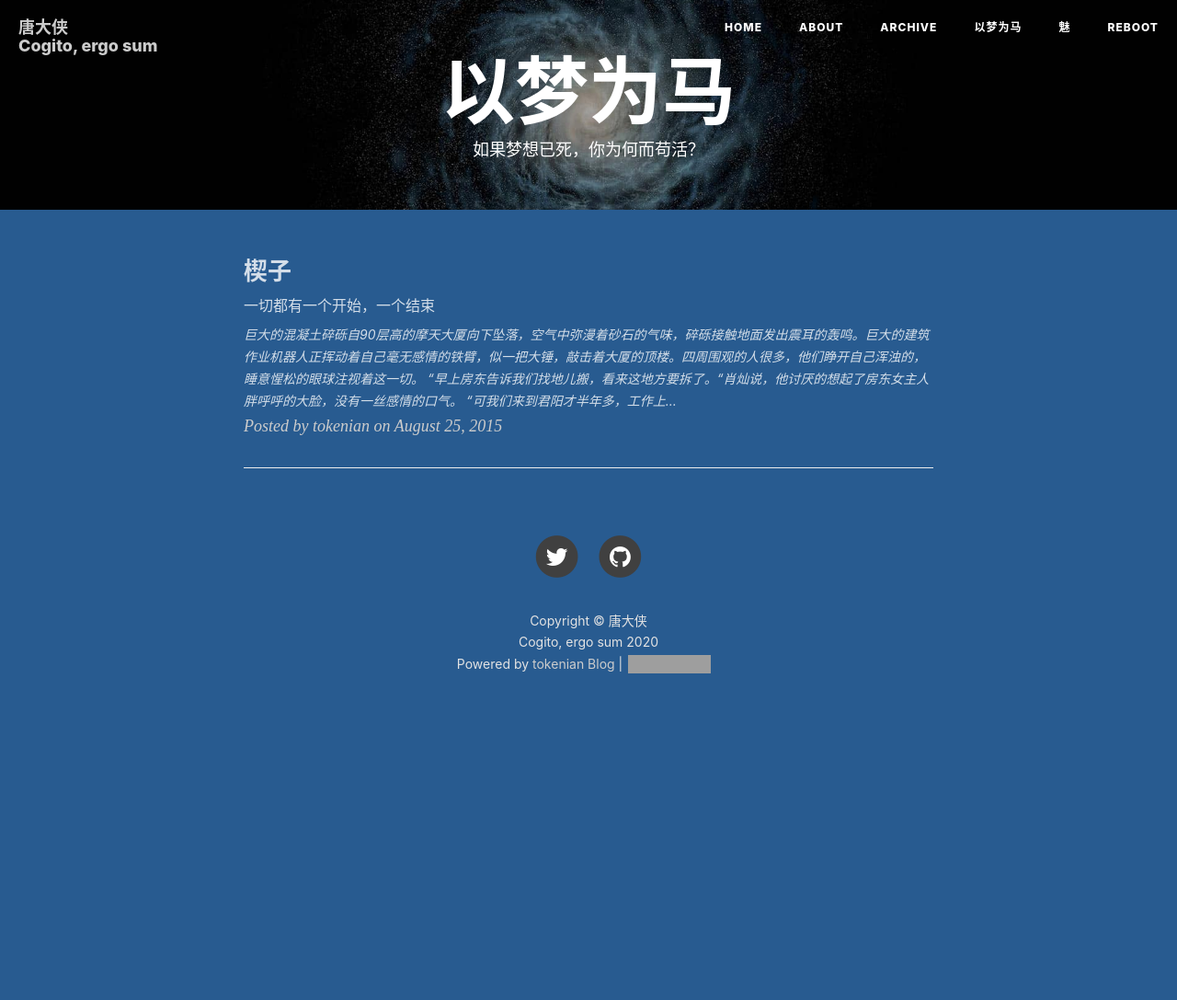
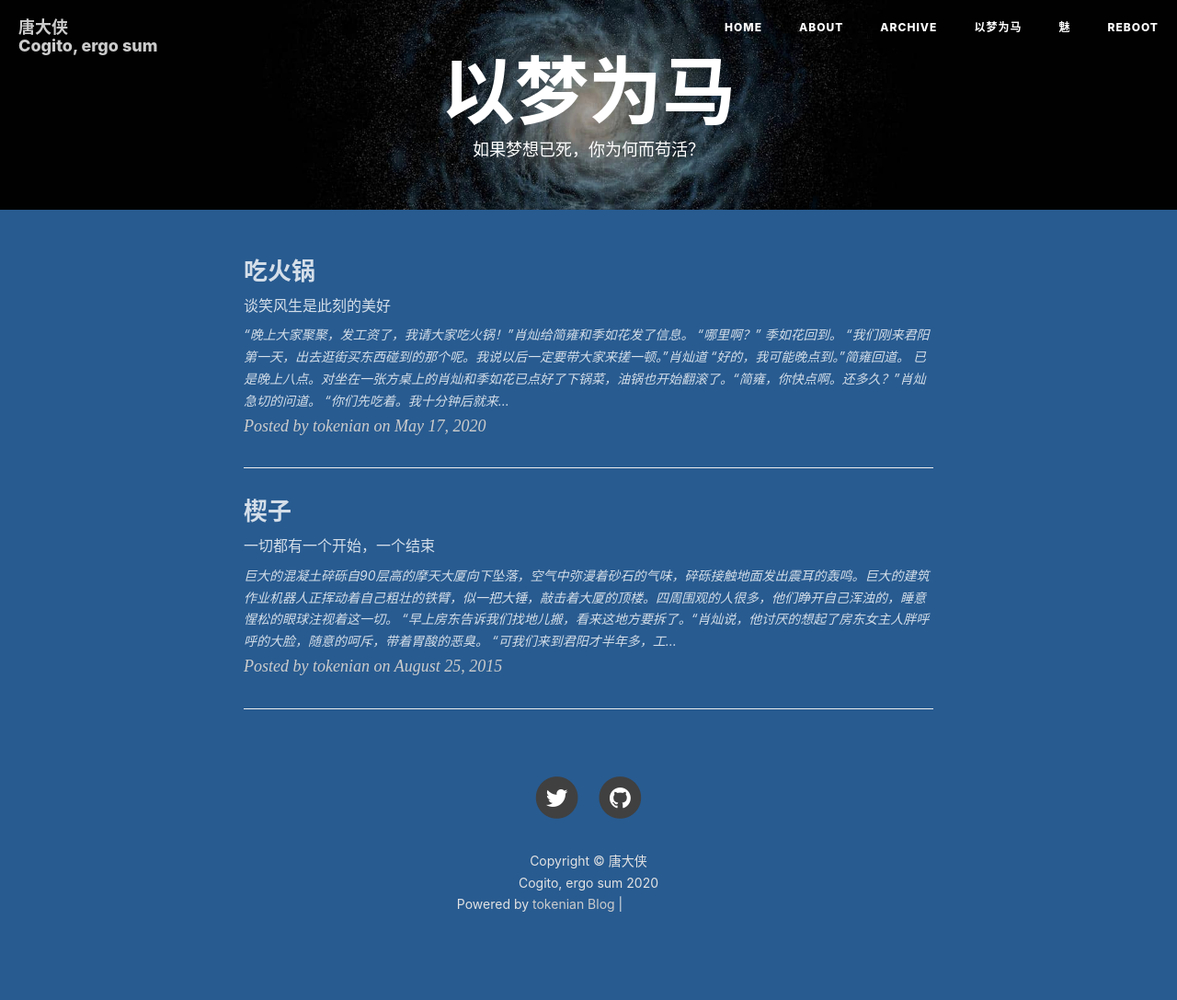
Before and after one commit to tokenian/tokenian.github.io, a Jekyll site: the page built from dream.html, in a window 1280 px wide. Shown: the whole page at 92% size. Built offline with Jekyll 4.4.1, drawn with Linux system fonts in a browser that asks for light colours; nearby versions of some CDN libraries; comment, search, counter and statistics services are not loaded; before the commit the page ends 900 px from its top, so only the background shows below that; grey boxes are pictures that could not be loaded.

Commit message:
continue my work

```diff
--- a/_posts/dream/2015-08-25-dream-1.md
+++ b/_posts/dream/2015-08-25-dream-1.md
@@ -8,28 +8,25 @@
   - dream
 ---
 
-巨大的混凝土碎砾自90层高的摩天大厦向下坠落，空气中弥漫着砂石的气味，碎砾接触地面发出震耳的轰鸣。巨大的建筑作业机器人正挥动着自己毫无感情的铁臂，似一把大锤，敲击着大厦的顶楼。四周围观的人很多，他们睁开自己浑浊的，睡意惺松的眼球注视着这一切。
-“早上房东告诉我们找地儿搬，看来这地方要拆了。“肖灿说，他讨厌的想起了房东女主人胖呼呼的大脸，没有一丝感情的口气。
+巨大的混凝土碎砾自90层高的摩天大厦向下坠落，空气中弥漫着砂石的气味，碎砾接触地面发出震耳的轰鸣。巨大的建筑作业机器人正挥动着自己粗壮的铁臂，似一把大锤，敲击着大厦的顶楼。四周围观的人很多，他们睁开自己浑浊的，睡意惺松的眼球注视着这一切。
+“早上房东告诉我们找地儿搬，看来这地方要拆了。“肖灿说，他讨厌的想起了房东女主人胖呼呼的大脸，随意的呵斥，带着胃酸的恶臭。
 
-“可我们来到君阳才半年多，工作上才没安稳多久，能到哪儿去啊。“说话的是一个女孩子，叫季如花。她干净的脸上挂着忧郁，对于未来，她总是不安。
+“可我们来到君阳才半年多，工作上才没安稳多久，能到哪儿去啊。“说话的是一个女孩子，叫季如花。她的眼睛里藏着忧郁，对于未来，她总是不安。
 
 “这周咱们出去找房子吧。“一个方正脸的孩子，很平静，他叫简雍。
 
-肖灿、季如花、简雍，他们三人来到君阳也就半年多，在这个大城市惺惺相惜，共同去挑战自己的命运。农村经济的落后，依靠农作物的收成是难以为继了。神国的历史是含糊不清的，君阳为何叫君阳历史上也没什么记载。据他们上过的历史书上的记载，神国是被神所眷顾的，是神创造的，但是没有人见过神，人也是神创造的。历史上出现了不少的王朝，但是每个王朝对于自己的历史往往都浓墨粉饰，对前朝都是恶意诋毁，前朝史书则是付之一炬。所以，这个国家，没有史学家，没有史学家存活的土壤。
+肖灿、季如花、简雍，他们三人来到君阳也就半年多，在这个大城市惺惺相惜，共同去挑战自己的命运。农村经济的落后，依靠农作物的收成是难以为继了。神国的历史是含糊不清的，君阳为何叫君阳历史上也没什么记载。据他们上过的历史书上的记载，神国是被神所眷顾的，是神创造的，但是没有人见过神，人也是神创造的。历史上出现了不少的王朝，但是每个王朝对于自己的历史往往都浓墨粉饰，对前朝都是恶意诋毁。前朝的史书往往付之一炬，真相也只能留在野史遗话里。所以，这个国家，没有史学家，没有史学家存活的土壤。
 
-三人挤在15平米的地方，肖灿和简雍住一间，季如花单独一间。在踏上来到君阳的火车前，季如花的父亲拉着肖灿和简雍的手，
-叮嘱他们好好照顾自己的女儿。而到了君阳，三人也不分彼此了，作为同一个村里走出来的，共同进退，共同吃喝拉撒。
+三人挤在15平米的地方，肖灿和简雍住一间，季如花单独一间。在踏上来到君阳的火车前，季如花的父亲拉着肖灿和简雍的手，叮嘱他们好好照顾自己的女儿。而到了君阳，三人也不分彼此了，作为同一个村里走出来的，共同进退，共同吃喝拉撒。
 
    “我先走了！“肖灿奔向了公交车站，他的那班车不好等，往往间隔半小时以上。季如花对简雍微笑了一下，也向车站走去。
 
-简雍盯着拆卸机器人这个钢铁怪物，若有所思。他想起了看过的一部大片电影，里面的主角是一帮能变身的机器人，可以变作卡
-车、飞机。而那里面的机器人是以维护世界和平为己任的，总是能干掉邪恶的另一帮机器人。这个拆卸机器人可以伸缩到几百米高，它的部件是可灵活扩展的，这是当下很普遍的技术。作为农村人，当他们三人第一次来到君阳，见到眼前的摩天大厦，那种望之弥高的
-    震撼，只留给他们敬畏。而时隔半年，这幢大厦却要偃旗息鼓，化作一堆堆混凝土碎块。
+简雍盯着拆卸机器人这个钢铁怪物，若有所思。他想起了看过的一部大片电影，里面的主角是一帮能变身的机器人，可以变作卡车、飞机。而那里面的机器人是以维护世界和平为己任的，总是能干掉邪恶的另一帮机器人。这个拆卸机器人可以伸缩到几百米高，它的部件是可灵活扩展的，这是当下很普遍的技术。作为农村人，当他们三人第一次来到君阳，见到眼前的摩天大厦，那种仰之弥高的震撼，只留给他们敬畏。而时隔半年，这幢大厦却要偃旗息鼓，化作一堆堆混凝土碎块。
 
-   “简雍，你的车到了。“季如花叫道。
+ “简雍，你的车到了。”季如花叫道。
 
-   “嗯！“简雍收摄心神，从恍惚中回过神，朝公交车站跑去。平凡的一天又要开始了，简雍心里默念。他拿出裤包里的身份卡，在无人售票车的刷卡机上刷了下，上面显示”您的余额仅剩10#“
+“嗯！我先走了哈。“简雍收摄心神，从恍惚中回过神，朝公交车站跑去。平凡的一天又要开始了，简雍心里默念。他拿出裤包里的身份卡，在无人售票车的刷卡机上刷了下，上面显示“您的余额仅剩10$”。
 
 神国的身份卡每人都有一张，自出生时办理户口就由政府发放，基于基因做了绑定，只有本人能激活卡上的电路开关，其他人无法使用。所有的经济交易行为都和这张卡息息相关，水电费、工资、购物、生老病死。当然遗失了也没关系，基于个人基因的独特性，克隆人在法律上的明文禁止，还没有手段可以使用别人的身份卡。当然了，遗失后到政府补办也非常方便。
 
-神国的货币叫神币，是虚拟货币，单位是#。它是这个国家唯一可以使用的货币，基于网络流通。神国的网络是异常发达的，整个国家都被网络覆盖，太空中的卫星对对面做网络辐射与数据监控。神国的周围据说是有国家的，据肖灿学过的历史书上的记载，只有几个弹丸小国。
+神国的货币叫神币，是虚拟货币，单位是$。它是这个国家唯一可以使用的货币，基于网络流通。神国的网络是异常发达的，整个国家都被网络覆盖。太空中的卫星对地面做网络辐射与数据监控。神国的周围据说是有国家的，据肖灿学过的历史书上的记载，只有几个弹丸小国。
--- /dev/null
+++ b/_posts/dream/2020-05-17-dream-2.md
@@ -0,0 +1,49 @@
+---
+subtitle: "谈笑风生是此刻的美好"
+title: "吃火锅"
+header-style: text
+layout: post
+author: "tokenian"
+tags:
+  - dream
+---
+
+“晚上大家聚聚，发工资了，我请大家吃火锅！”肖灿给简雍和季如花发了信息。
+
+“哪里啊？” 季如花回到。
+
+“我们刚来君阳第一天，出去逛街买东西碰到的那个呢。我说以后一定要带大家来搓一顿。”肖灿道
+
+“好的，我可能晚点到。”简雍回道。
+
+---------------------------
+
+已是晚上八点。对坐在一张方桌上的肖灿和季如花已点好了下锅菜，油锅也开始翻滚了。“简雍，你快点啊。还多久？”肖灿急切的问道。
+
+“你们先吃着。我十分钟后就来，公交堵车了。”
+
+“你下车骑个自行车来吧。”
+
+“好的，好的。”
+
+肖灿把一盘土豆片和山药片下锅了，这个耐煮。
+
+“如花你们公司怎么样，同事们如何？”肖灿问道
+
+“就那样吧。同事呢，啥地方的都有，平时下了班就走了，都很忙。”说完，她叹了口气。
+
+“我去外面接下简雍。肚子饿了，就自己烫点菜吃。”肖灿道
+
+-------------------------------------------------------------------------
+
+“来，大家干杯。今天大口吃肉，大口喝酒。”肖灿举杯笑道
+
+“干杯”
+
+“公司今天开会，又拉了几个项目。我后面会更忙了。”简雍道。
+
+“我们公司研发部也挺忙的，不过我一个小测试。不用和他们加班到九点。”季如花道。
+
+“都是我们劳心劳力，也没见给我们涨工资呢。”肖灿道，“今儿不说工作的事，这火锅店没准我们就吃这一次了，今天吃好喝好。哈哈哈。”
+
+牛肉片、肉丸子、鱼片、茼蒿、鹌鹑蛋、鱼豆腐，这一晚吃的很饱，很畅快。
```
